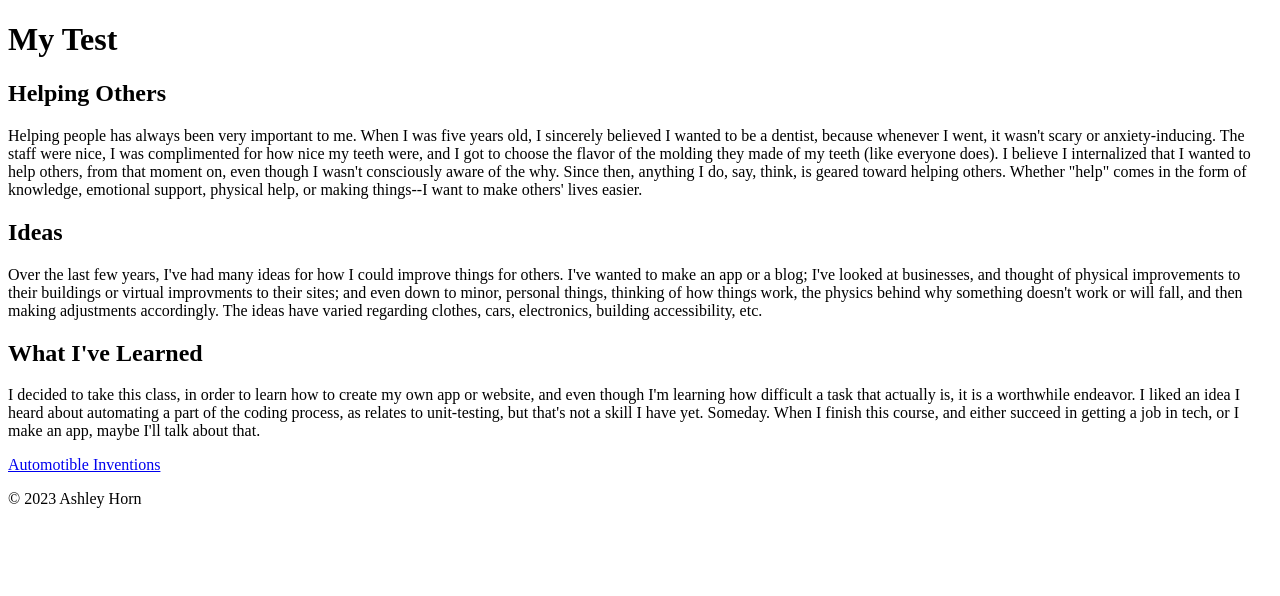
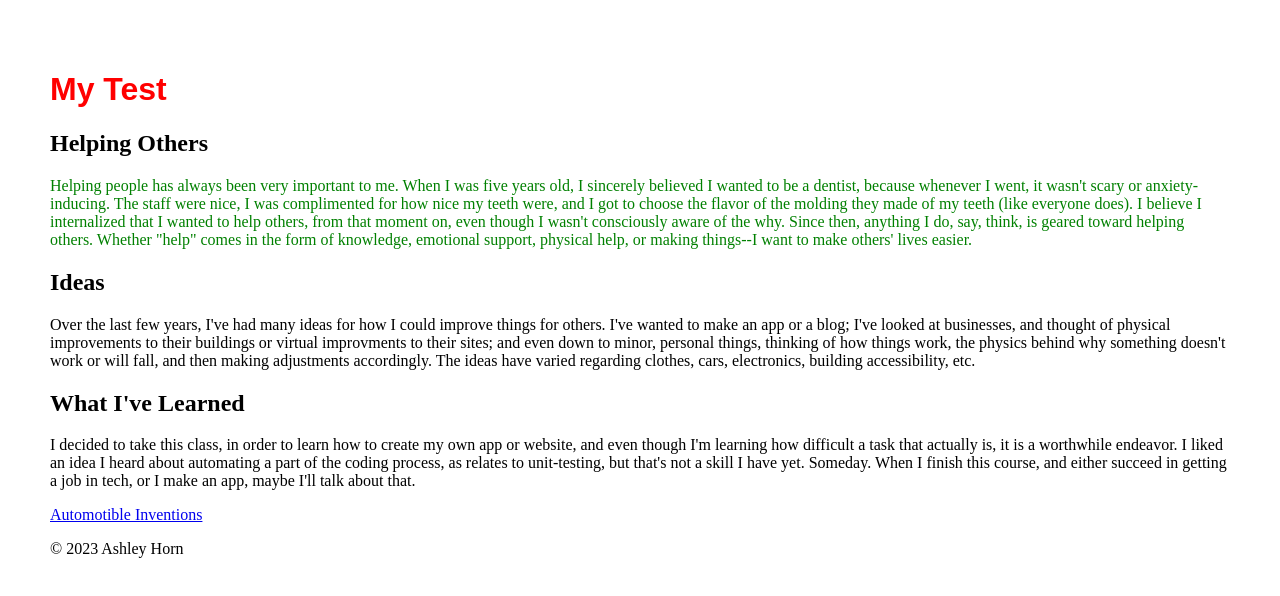
Before and after one commit to AccessPlus-FullTimeWebDev-Jan2023/js-assignment-4-html-me-something-PersimmonPanda, a website: page index.html in a window 1280 px wide. Drawn offline with Linux system fonts and the light colour scheme.

Commit message:
A4, HTML Me Something, DONE

```diff
--- a/index.html
+++ b/index.html
@@ -1,15 +1,16 @@
 <!DOCTYPE html>
 
 <html>
+      <link rel="stylesheet" href="styles.css">
    <head>
       <title>Test</title>
    </head>
    <body>
          <header>
-            <h1>My Test</h1>
+            <h1 id = "mainHeading">My Test</h1>
             <article>
                <h2>Helping Others</h2>
-               <p>Helping people has always been very important to me. When I was five years old, I sincerely believed I wanted to be a dentist, because whenever I went, it wasn't scary or anxiety-inducing. The staff were nice, I was complimented for how nice my teeth were, and I got to choose the flavor of the molding they made of my teeth (like everyone does). I believe I internalized that I wanted to help others, from that moment on, even though I wasn't consciously aware of the why. Since then, anything I do, say, think, is geared toward helping others. Whether "help" comes in the form of knowledge, emotional support, physical help, or making things--I want to make others' lives easier.</p>
+               <p id = "testP" class = "funParagraph">Helping people has always been very important to me. When I was five years old, I sincerely believed I wanted to be a dentist, because whenever I went, it wasn't scary or anxiety-inducing. The staff were nice, I was complimented for how nice my teeth were, and I got to choose the flavor of the molding they made of my teeth (like everyone does). I believe I internalized that I wanted to help others, from that moment on, even though I wasn't consciously aware of the why. Since then, anything I do, say, think, is geared toward helping others. Whether "help" comes in the form of knowledge, emotional support, physical help, or making things--I want to make others' lives easier.</p>
             </article>
             <article>
                <h2>Ideas</h2>
--- a/styles.css
+++ b/styles.css
@@ -1 +1,12 @@
 /* Write your CSS here! */
+#mainHeading {
+    color:red;
+    font-family: "Arial", "Helvetica", "Cursive";
+}
+body {
+    margin: 8px;
+    padding: 42px;
+}
+.funParagraph {
+    color: green;
+}
```
Also changed, not shown: Images/2023-Chevrolet-Corvette-Z06-002.webp (added), Images/MB AVTR Car.webp (added), Images/MB Hyperscreen.webp (added).
